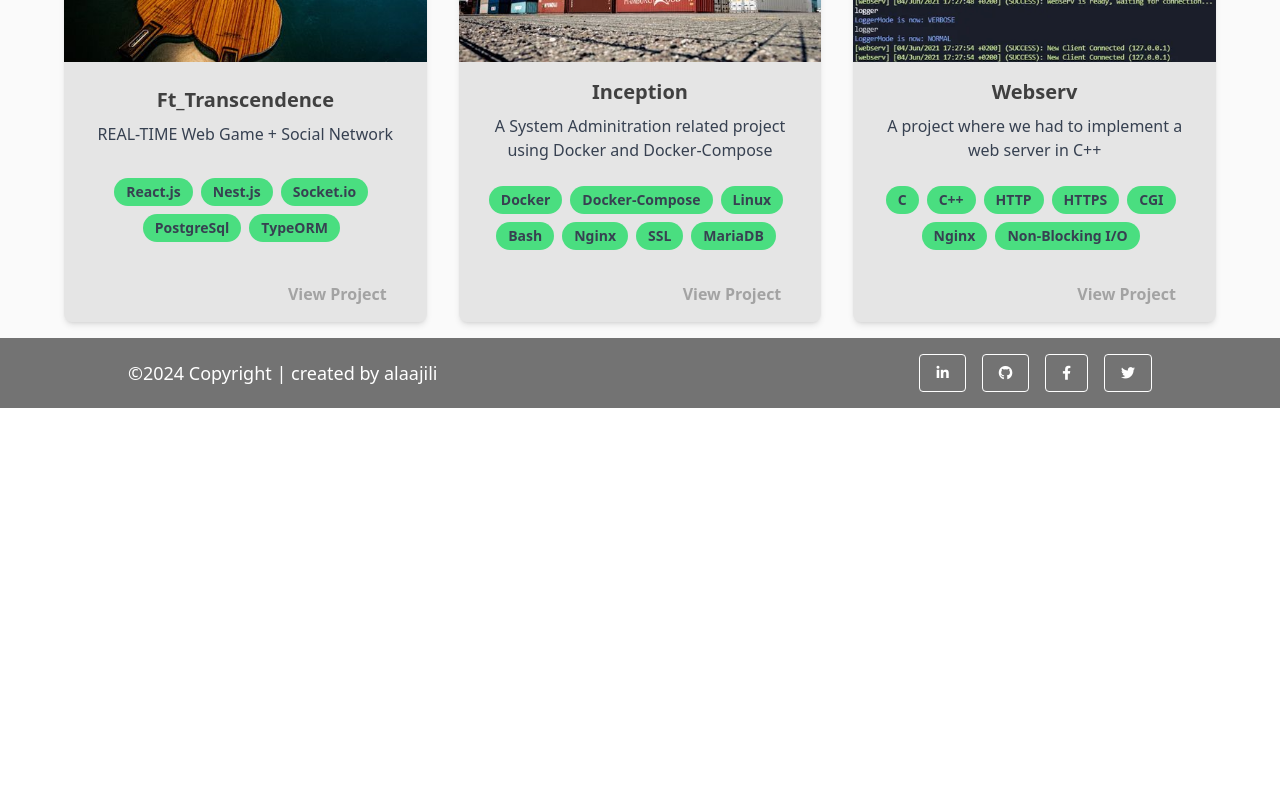
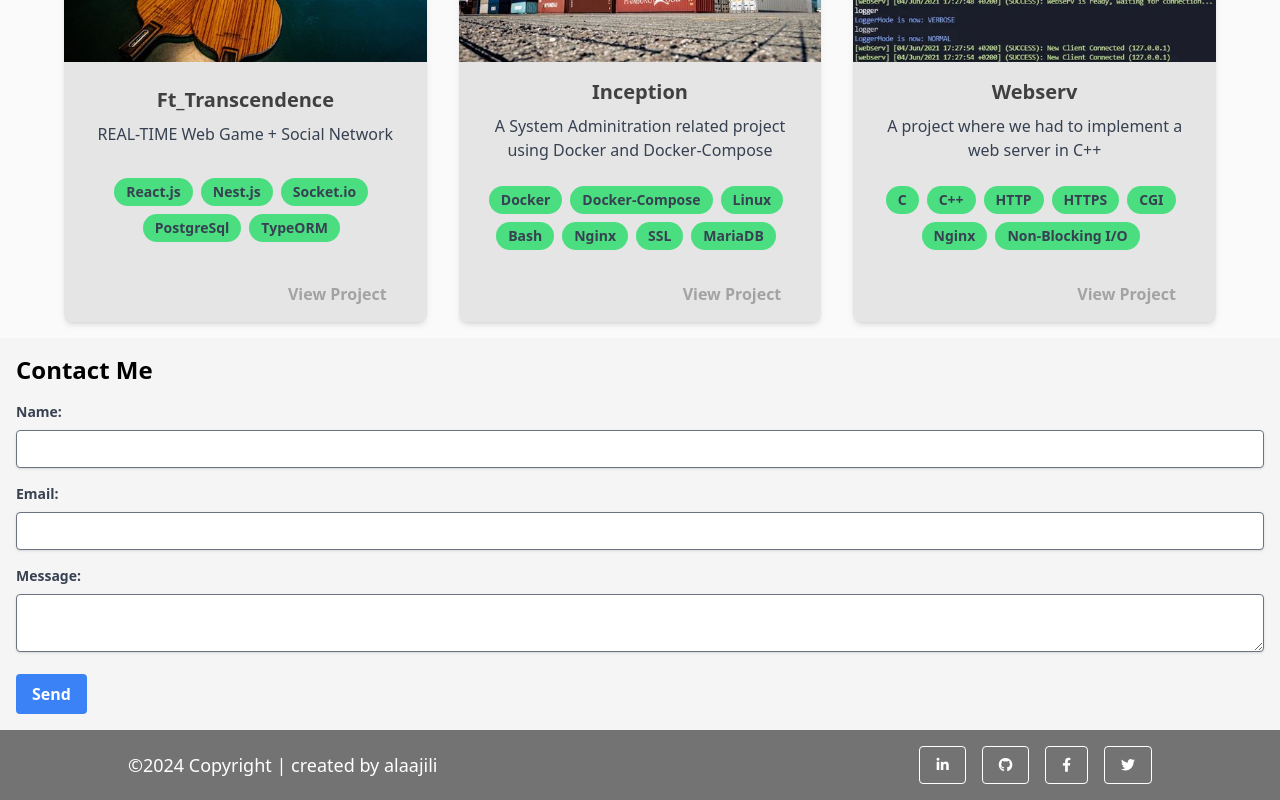
Before and after one commit to alaajili/alaajili.me, a Vue app: page / in a window 1280 px wide. Shown: the part 1438-2238 px from the top of the page. Before the commit the page ends 1846 px from the top, so only its background shows below. Built offline with nearby package versions, Linux system fonts and the light colour scheme; a web font is replaced by a local one.

Commit message:
add contact section

```diff
--- a/src/App.vue
+++ b/src/App.vue
@@ -5,6 +5,7 @@
     <Profile id="profile"/>
     <Skills id="skills"/>
     <Portfolio id="portfolio"/>
+    <Contact id="contact"/>
     <Footer/>
   </div>
 </template>
@@ -15,6 +16,7 @@ import Navbar from './components/Navbar.vue';
 import Profile from './components/Profile.vue';
 import Skills from './components/Skills.vue';
 import Portfolio from './components/Portfolio.vue';
+import Contact from './components/Contact.vue';
 
 export default {
   components: {
@@ -22,6 +24,7 @@ export default {
     Profile,
     Skills,
     Portfolio,
+    Contact,
     Footer,
   },
 
--- /dev/null
+++ b/src/components/Contact.vue
@@ -0,0 +1,41 @@
+<template>
+  <div id="contact" class="p-4 font-ubuntu bg-neutral-100">
+    <h2 class="text-2xl font-bold mb-4">Contact Me</h2>
+    <form @submit.prevent="submitForm">
+      <div class="mb-4">
+        <label for="name" class="block text-gray-700 text-sm font-bold mb-2">Name:</label>
+        <input type="text" id="name" v-model="name" class="shadow appearance-none border rounded w-full py-2 px-3 text-gray-700 leading-tight focus:outline-none focus:shadow-outline">
+      </div>
+      <div class="mb-4">
+        <label for="email" class="block text-gray-700 text-sm font-bold mb-2">Email:</label>
+        <input type="email" id="email" v-model="email" class="shadow appearance-none border rounded w-full py-2 px-3 text-gray-700 leading-tight focus:outline-none focus:shadow-outline">
+      </div>
+      <div class="mb-4">
+        <label for="message" class="block text-gray-700 text-sm font-bold mb-2">Message:</label>
+        <textarea id="message" v-model="message" class="shadow appearance-none border rounded w-full py-2 px-3 text-gray-700 leading-tight focus:outline-none focus:shadow-outline"></textarea>
+      </div>
+      <button type="submit" class="bg-blue-500 hover:bg-blue-700 text-white font-bold py-2 px-4 rounded">Send</button>
+    </form>
+  </div>
+</template>
+
+<script>
+export default {
+  data() {
+    return {
+      name: '',
+      email: '',
+      message: ''
+    }
+  },
+  methods: {
+    submitForm() {
+      // Handle form submission here
+      console.log(this.name, this.email, this.message);
+    }
+  }
+}
+</script>
+
+<style scoped>
+</style>
--- a/src/components/Navbar.vue
+++ b/src/components/Navbar.vue
@@ -12,7 +12,7 @@
           <li @click="scrollTo('portfolio')" class="hover:text-neutral-700 hover:dark:text-neutral-100 hover:scale-110">
             <a>Portfolio</a>
           </li>
-          <li class="hover:text-neutral-700 hover:dark:text-neutral-100 hover:scale-110">
+          <li @click="scrollTo('contact')" class="hover:text-neutral-700 hover:dark:text-neutral-100 hover:scale-110">
             <a>Contact</a>
           </li>
           <li>
@@ -34,13 +34,13 @@
         </button>
         <transition name="fade">
           <ul v-if="isMenuOpen" class="flex flex-col text-xl hover:cursor-pointer text-neutral-400">
-            <li class="hover:text-neutral-700 hover:dark:text-neutral-100">
+            <li @click="scrollTo('skills')" class="hover:text-neutral-700 hover:dark:text-neutral-100">
               <a>Skills</a>
             </li>
-            <li class="hover:text-neutral-700 hover:dark:text-neutral-100">
-              <a>Projects</a>
+            <li @click="scrollTo('portfolio')" class="hover:text-neutral-700 hover:dark:text-neutral-100">
+              <a>Portfolio</a>
             </li>
-            <li class="hover:text-neutral-700 hover:dark:text-neutral-100">
+            <li @click="scrollTo('contact')" class="hover:text-neutral-700 hover:dark:text-neutral-100">
               <a>Contact</a>
             </li>
             <li>
```
